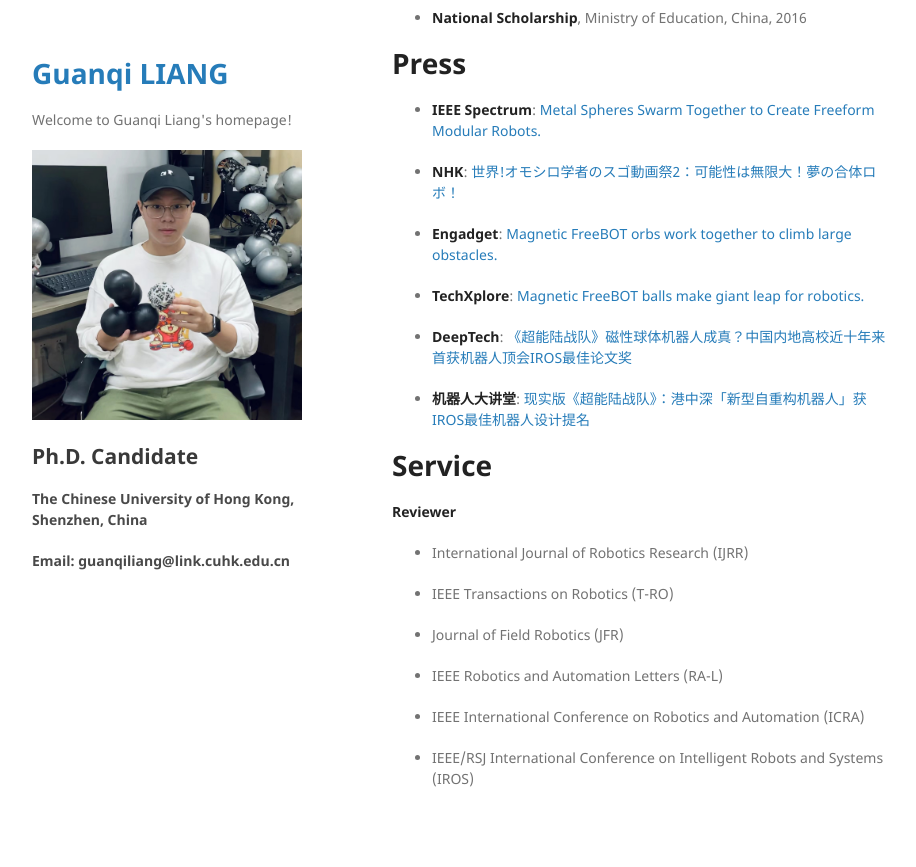
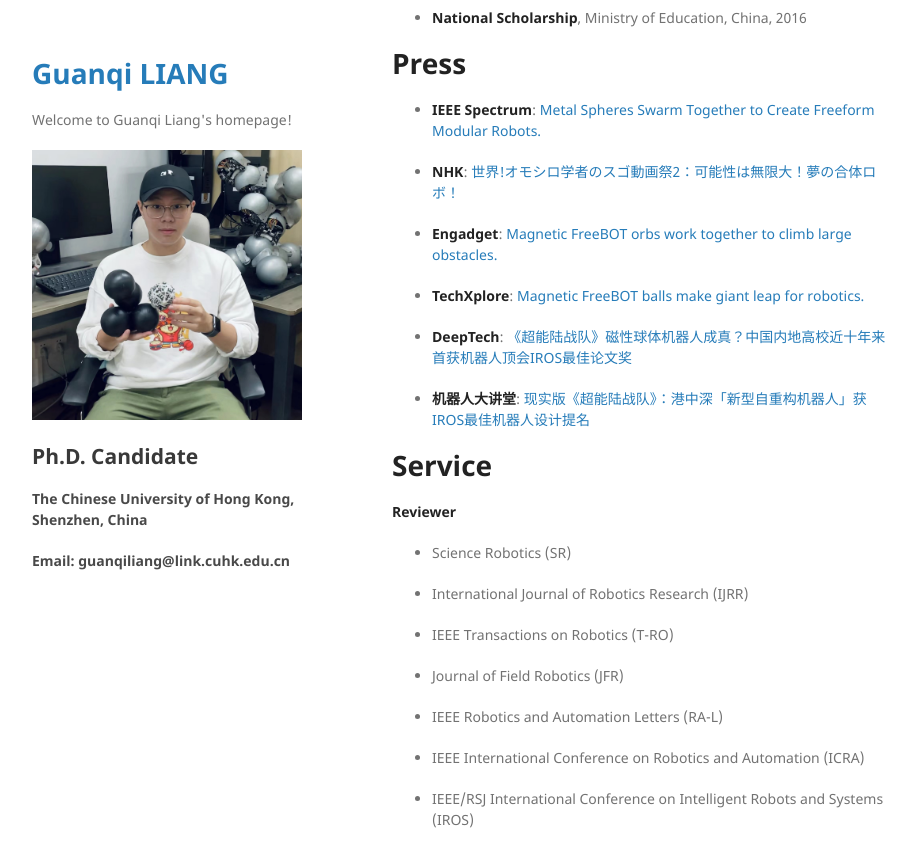
Before and after one commit to guanqiliang/guanqiliang.github.com, a Jekyll site: the page built from index.md, in a window 1280 px wide and 900 px high, scrolled down 2015 px. Shown: the top 867 px of the window, without its empty margins (178-1094 px from the left). Built offline with Jekyll 4.4.1, drawn with Linux system fonts in a browser that asks for light colours; our own code applies the rules of GitHub Pages for plain Markdown files.

Commit message:
Update index.md

```diff
--- a/index.md
+++ b/index.md
@@ -76,6 +76,8 @@ Hello, I am a 5th year Ph.D candidate, supervised by [Prof. Tin Lun LAM](https:/
 
 <strong>Reviewer</strong>
 
+* Science Robotics (SR)
+
 * International Journal of Robotics Research (IJRR)
 
 * IEEE Transactions on Robotics (T-RO)
```
